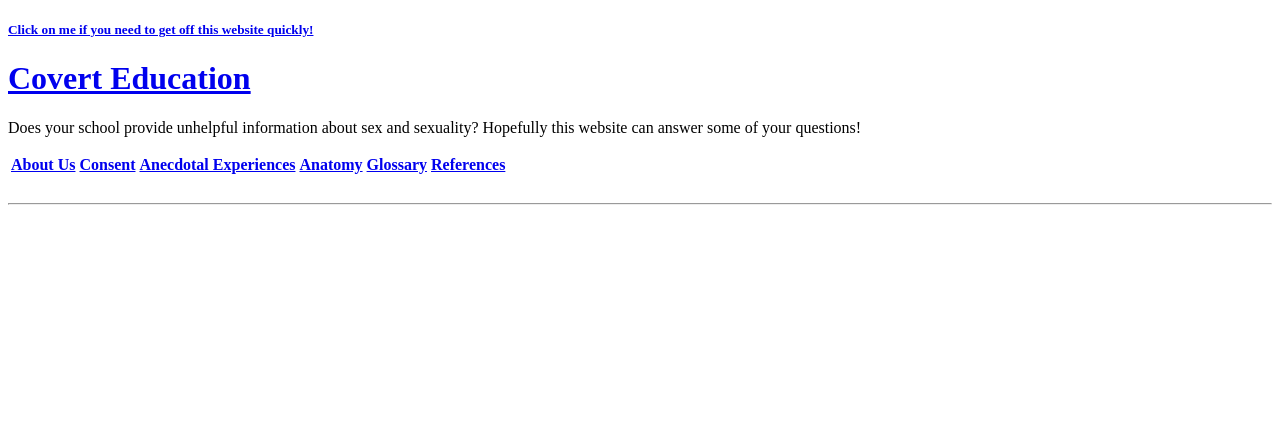
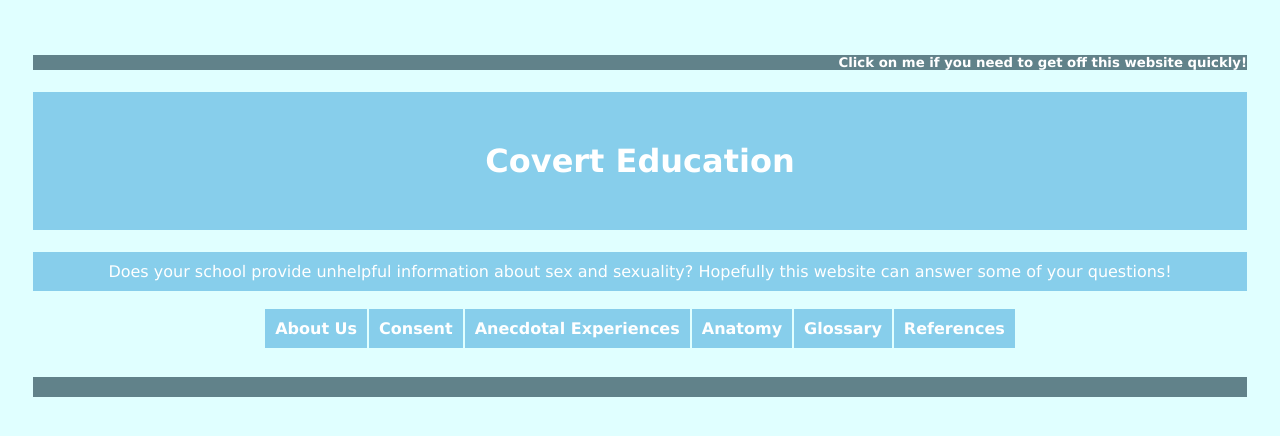
Before and after one commit to sopheelia/CED-691-Covert-Education, a plain HTML site: page index.html in a window 1280 px wide. Drawn offline with Linux system fonts and the light colour scheme.

Commit message:
Update index.html

```diff
--- a/index.html
+++ b/index.html
@@ -2,7 +2,7 @@
 <html>
 <head>
   <title>Covert Education</title>
-  <link rel=“stylesheet” type=“text/css” href=“style.css”>
+  <link href="style.css" rel="stylesheet">
 </head>
 <body>
     <h5 id="escape"><a href="https://www.google.com">Click on me if you need to get off this website quickly!</a></h5>
```
